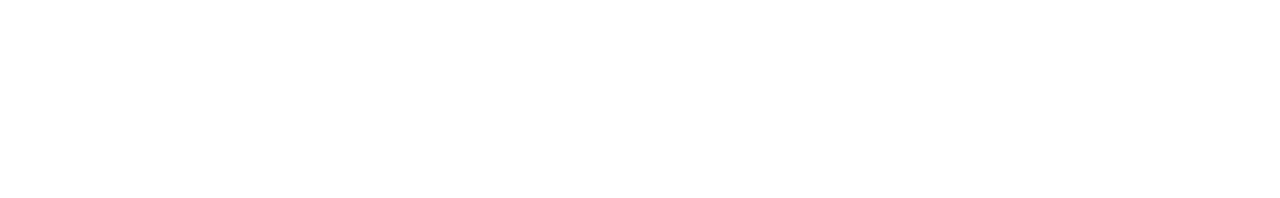
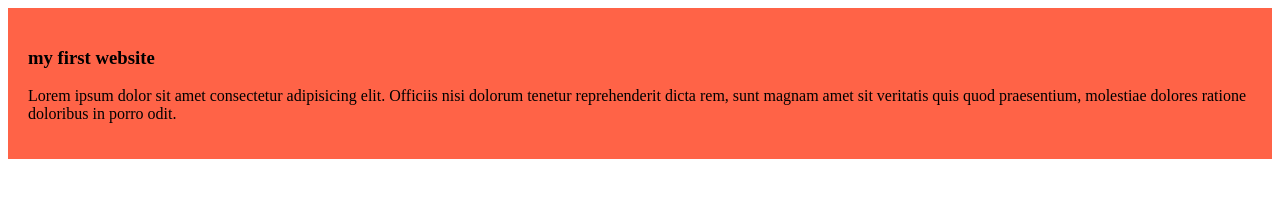
Before and after one commit to newaz2580/my-simple-website, a plain HTML site: page index.html in a window 1280 px wide. Drawn offline with Linux system fonts and the light colour scheme.

Commit message:
added the first blog

```diff
--- a/index.html
+++ b/index.html
@@ -4,8 +4,12 @@
     <meta charset="UTF-8">
     <meta name="viewport" content="width=device-width, initial-scale=1.0">
     <title>my simple website</title>
+    <link rel="stylesheet" href="./styles/blog.css">
 </head>
 <body>
-
+    <div>
+        <h3>my first website</h3>
+        <p>Lorem ipsum dolor sit amet consectetur adipisicing elit. Officiis nisi dolorum tenetur reprehenderit dicta rem, sunt magnam amet sit veritatis quis quod praesentium, molestiae dolores ratione doloribus in porro odit.</p>
+    </div>
 </body>
 </html>
--- /dev/null
+++ b/styles/blog.css
@@ -0,0 +1,4 @@
+div{
+    background-color: tomato;
+    padding: 20px;
+}
```
